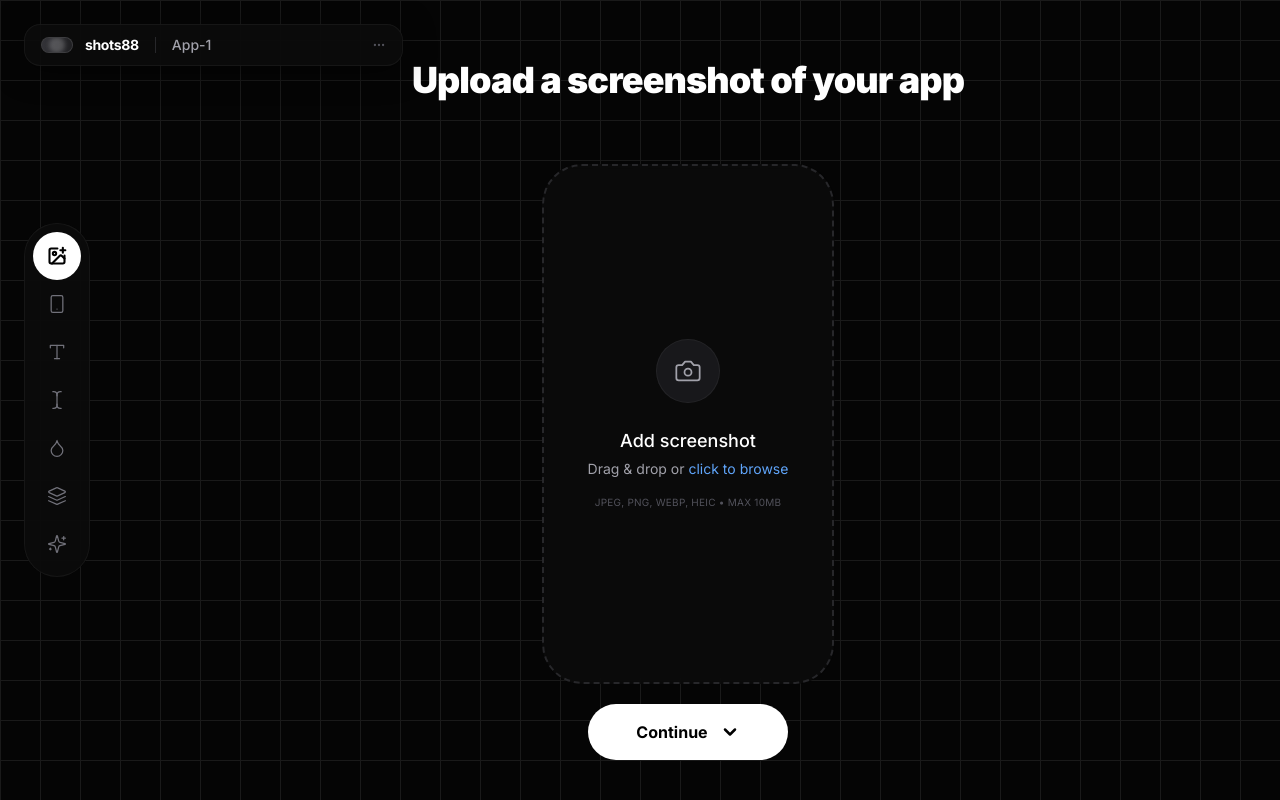
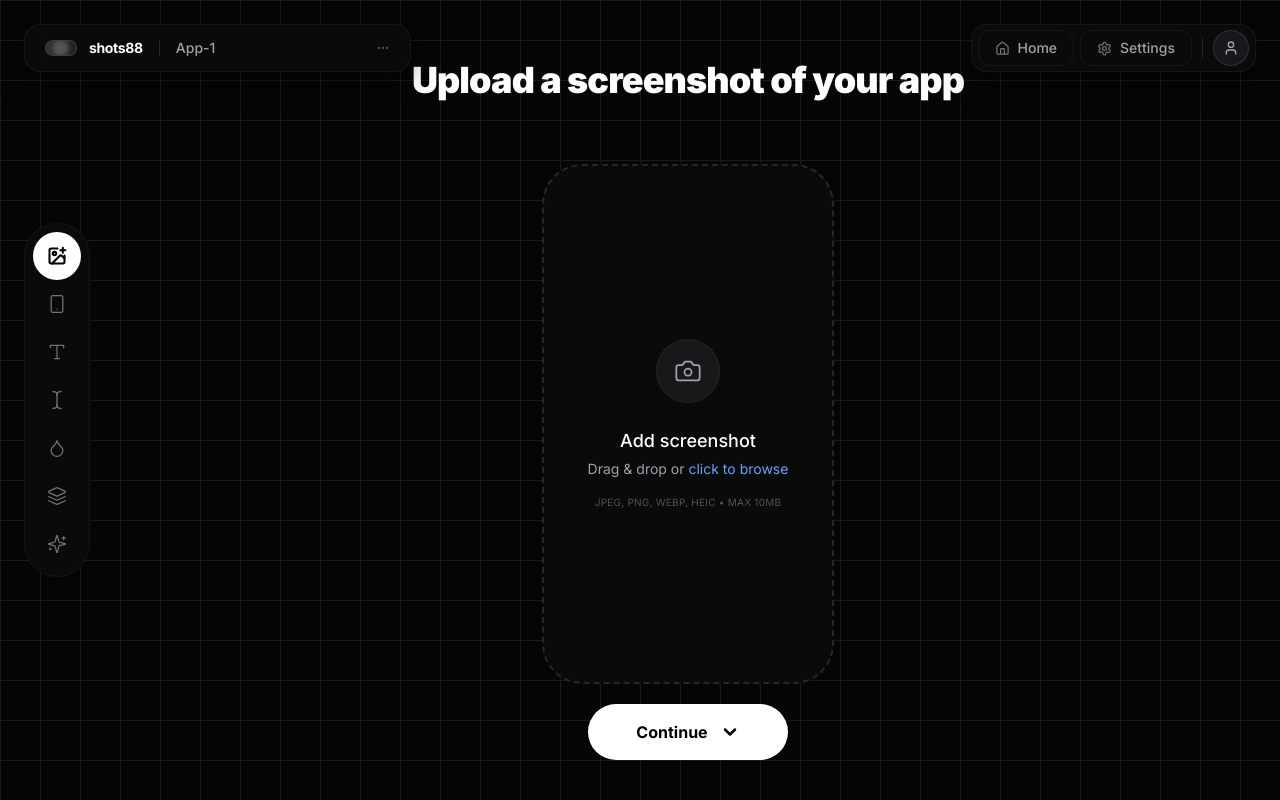
Before and after one commit to ChetanG111/app-s, a Next.js app: page / in a window 1280 px wide. Built offline with nearby package versions, Linux system fonts and the light colour scheme.

Commit message:
added right-nav

```diff
--- a/app/page.tsx
+++ b/app/page.tsx
@@ -25,6 +25,7 @@ import { FontView } from '../components/views/FontView';
 import { ColorView } from '../components/views/ColorView';
 import { BackgroundView } from '../components/views/BackgroundView';
 import { GenerateView } from '../components/views/GenerateView';
+import { UserNav } from '../components/UserNav';
 
 export default function Home() {
     const { notification, showNotification, hideNotification } = useNotification();
@@ -123,6 +124,7 @@ export default function Home() {
             />
             {/* Top Navigation */}
             <TopNav projectName={projectName} setProjectName={setProjectName} />
+            <UserNav />
 
             {/* Sidebar UI */}
             <div className="absolute left-6 top-1/2 -translate-y-1/2 z-30">
--- a/components/TopNav.tsx
+++ b/components/TopNav.tsx
@@ -12,7 +12,7 @@ export const TopNav: React.FC<TopNavProps> = ({ projectName, setProjectName }) =
     return (
         <div className="absolute top-6 left-6 z-40 flex items-center gap-2 pointer-events-auto">
             <div className={`
-        flex items-center bg-[#0c0c0c]/90 backdrop-blur-2xl border rounded-2xl px-4 py-2.5 shadow-[0_4px_30px_rgba(0,0,0,0.5)] transition-all duration-300
+        flex items-center h-12 bg-[#0c0c0c]/90 backdrop-blur-2xl border rounded-2xl px-5 shadow-[0_4px_30px_rgba(0,0,0,0.5)] transition-all duration-300
         ${isFocused ? 'border-white/20 ring-1 ring-white/10' : 'border-white/5 hover:border-white/10'}
       `}>
                 {/* Logo/Icon Area */}
--- /dev/null
+++ b/components/UserNav.tsx
@@ -0,0 +1,42 @@
+import React from 'react';
+import { Home, Settings, User } from 'lucide-react';
+
+export const UserNav: React.FC = () => {
+    return (
+        <div className="absolute top-6 right-6 z-40 flex items-center gap-2 pointer-events-auto">
+            <div className="flex items-center h-12 bg-[#0c0c0c]/90 backdrop-blur-2xl border border-white/5 rounded-2xl px-1.5 shadow-[0_4px_30px_rgba(0,0,0,0.5)] transition-all duration-300 hover:border-white/10">
+                <div className="flex items-center gap-1.5">
+                    {/* Home Button */}
+                    <button
+                        className="flex items-center gap-2 px-4 h-9 rounded-xl border border-white/5 hover:border-white/10 hover:bg-white/5 transition-all group"
+                        onClick={() => { }} // No implementation as requested
+                    >
+                        <Home size={15} className="text-zinc-500 group-hover:text-white transition-colors" />
+                        <span className="text-sm font-medium text-zinc-400 group-hover:text-white transition-colors">Home</span>
+                    </button>
+
+                    {/* Settings Button */}
+                    <button
+                        className="flex items-center gap-2 px-4 h-9 rounded-xl border border-white/5 hover:border-white/10 hover:bg-white/5 transition-all group"
+                        onClick={() => { }} // No implementation as requested
+                    >
+                        <Settings size={15} className="text-zinc-500 group-hover:text-white transition-colors" />
+                        <span className="text-sm font-medium text-zinc-400 group-hover:text-white transition-colors">Settings</span>
+                    </button>
+
+                    {/* Divider */}
+                    <div className="w-[1px] h-5 bg-white/10 mx-1" />
+
+                    {/* Profile Icon */}
+                    <button
+                        className="w-9 h-9 flex items-center justify-center rounded-full bg-zinc-900 border border-white/10 hover:border-white/20 transition-all text-zinc-400 hover:text-white relative overflow-hidden group"
+                        onClick={() => { }} // No interaction as requested
+                    >
+                        <div className="absolute inset-0 bg-gradient-to-tr from-white/5 to-transparent opacity-0 group-hover:opacity-100 transition-opacity" />
+                        <User size={16} />
+                    </button>
+                </div>
+            </div>
+        </div>
+    );
+};
```
